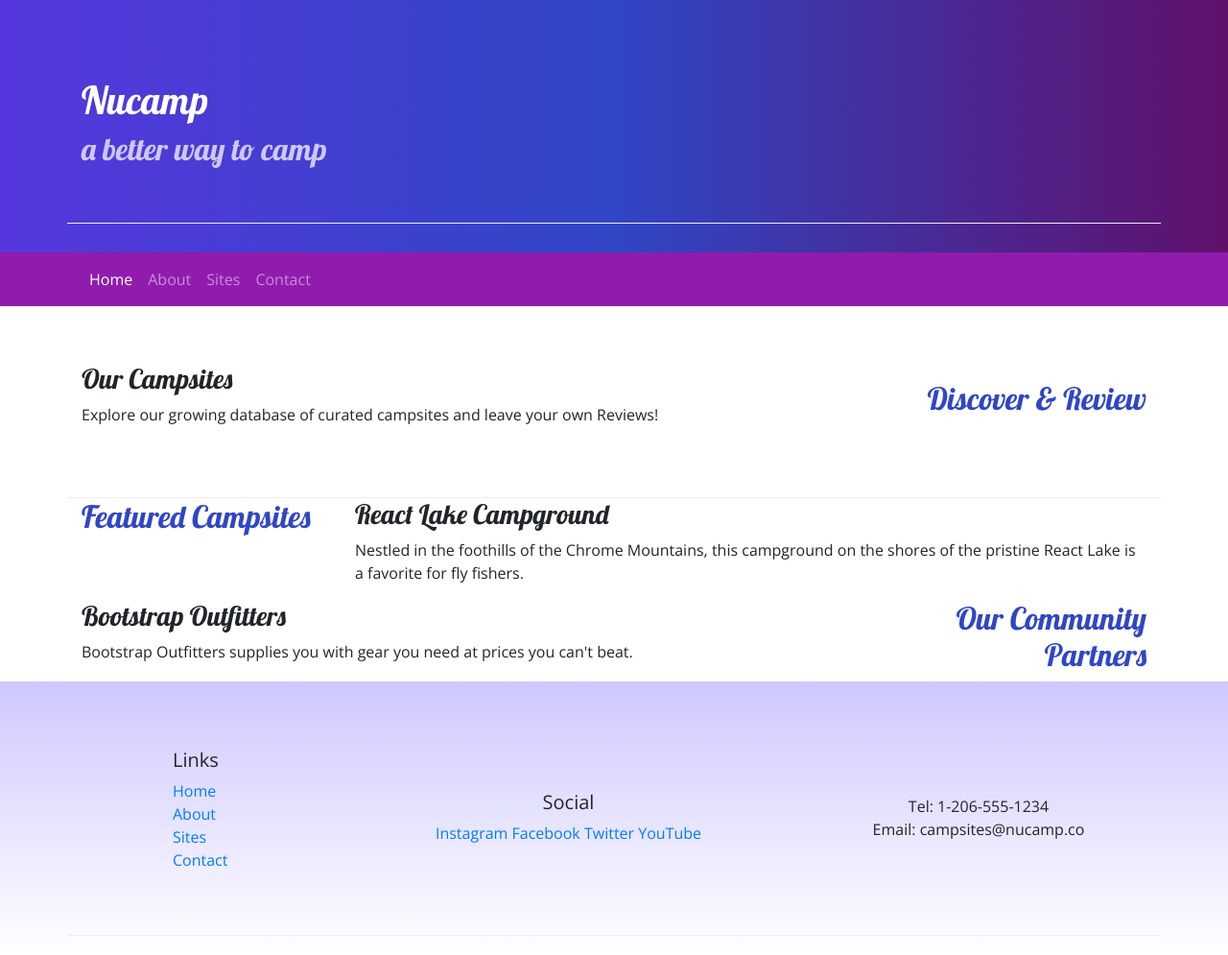
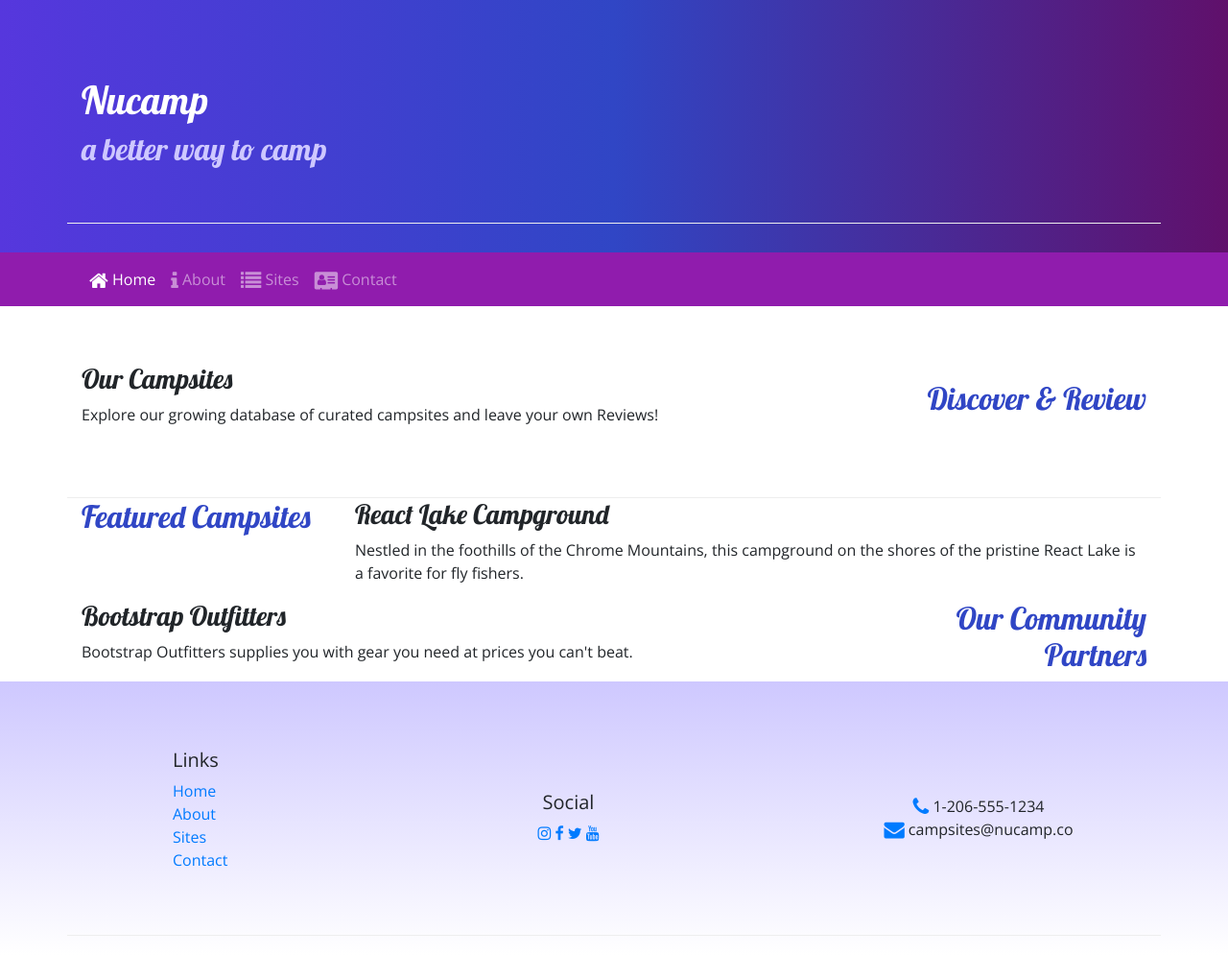
Before and after one commit to chukwunma/websitebuild, a website: page index.html in a window 1280 px wide. Shown: the whole page at 96% size. Drawn offline with nearby package versions, Linux system fonts and the light colour scheme.

Commit message:
Icon Fonts

```diff
--- a/index.html
+++ b/index.html
@@ -10,6 +10,7 @@
         <link rel="stylesheet" href="node_modules/bootstrap/dist/css/bootstrap.min.css" />
 
         <!-- Additional CSS must be placed after Bootstrap CSS -->
+        <link rel="stylesheet" href="node_modules/font-awesome/css/font-awesome.min.css" />
         <link rel="stylesheet" href="https://fonts.googleapis.com/css?family=Lobster|Open+Sans" />
         <link rel="stylesheet" href="css/styles.css" />
         <title>NuCamp: A Better Way To Camp</title>
@@ -34,10 +35,10 @@
     </button>
     <div class="collapse navbar-collapse" id="nucampNavbar">
     <ul class="navbar-nav">
-        <li class="nav-item active"><a class="nav-link" href="#">Home</a></li>
-        <li class="nav-item"><a class="nav-link" href="aboutus.html">About</a></li>
-        <li class="nav-item"><a class="nav-link" href="#">Sites</a></li>
-        <li class="nav-item"><a class="nav-link" href="#">Contact</a></li>
+                <li class="nav-item active"><a class="nav-link" href="#"><i class="fa fa-home fa-lg"></i> Home</a></li>
+                <li class="nav-item"><a class="nav-link" href="aboutus.html"><i class="fa fa-info fa-lg"></i> About</a></li>
+                <li class="nav-item"><a class="nav-link" href="#"><i class="fa fa-list fa-lg"></i> Sites</a></li>
+                <li class="nav-item"><a class="nav-link" href="#"><i class="fa fa-address-card fa-lg"></i> Contact</a></li>
     </ul>
     </div>
     </div>
@@ -89,14 +90,14 @@
         </div>
         <div class="col-6 col-sm-5 text-center">
             <h5>Social</h5>
-            <a href="http://instagram.com/">Instagram</a>
-            <a href="http://facebook.com/">Facebook</a>
-            <a href="http://twitter.com/">Twitter</a>
-            <a href="http://youtube.com/">YouTube</a>
+                    <a href="http://instagram.com/"><i class="fa fa-instagram"></i></a>
+                    <a href="http://facebook.com/"><i class="fa fa-facebook"></i></a>
+                    <a href="http://twitter.com/"><i class="fa fa-twitter"></i></a>
+                    <a href="http://youtube.com/"><i class="fa fa-youtube"></i></a>
         </div>
         <div class="col-sm-4 text-center">
-            Tel: 1-206-555-1234<br />
-            Email: campsites@nucamp.co
+           <i class="fa fa-phone fa-lg text-primary"></i> 1-206-555-1234<br />
+         <i class="fa fa-envelope fa-lg text-primary"></i> campsites@nucamp.co
         </div>
     </div>
 </div>
--- a/package.json
+++ b/package.json
@@ -5,7 +5,7 @@
   "main": "index.html",
   "scripts": {
     "lite": "lite-server",
-    "start":" npm run lite",
+    "start": " npm run lite",
     "test": "echo \"Error: no test specified\" && exit 1"
   },
   "author": "",
@@ -15,6 +15,7 @@
   },
   "dependencies": {
     "bootstrap": "^4.5.2",
+    "font-awesome": "^4.7.0",
     "jquery": "^3.5.1",
     "popper.js": "^1.16.1"
   }
```
Also changed, not shown: aboutus.html (+11 -10 lines), 1 other file.
